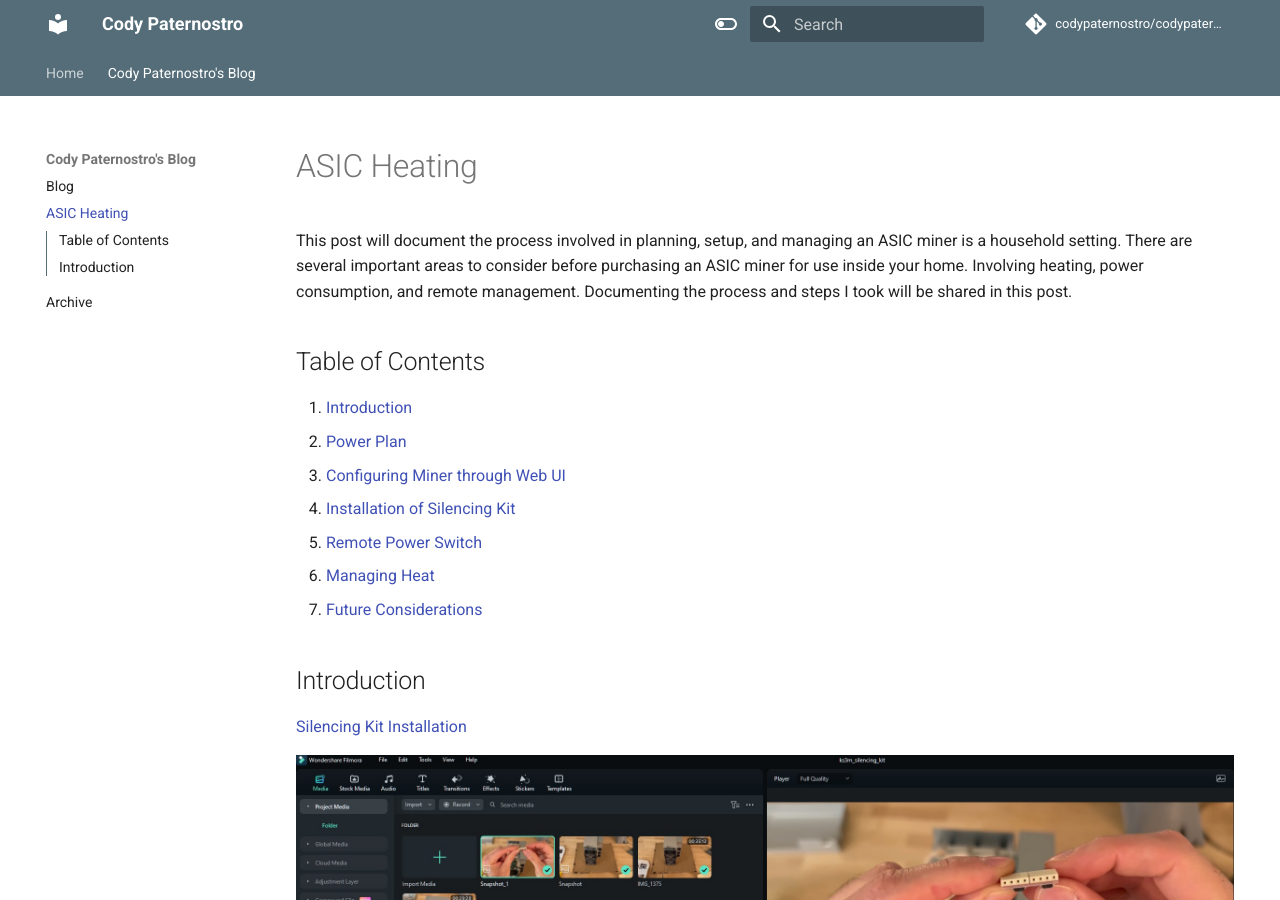
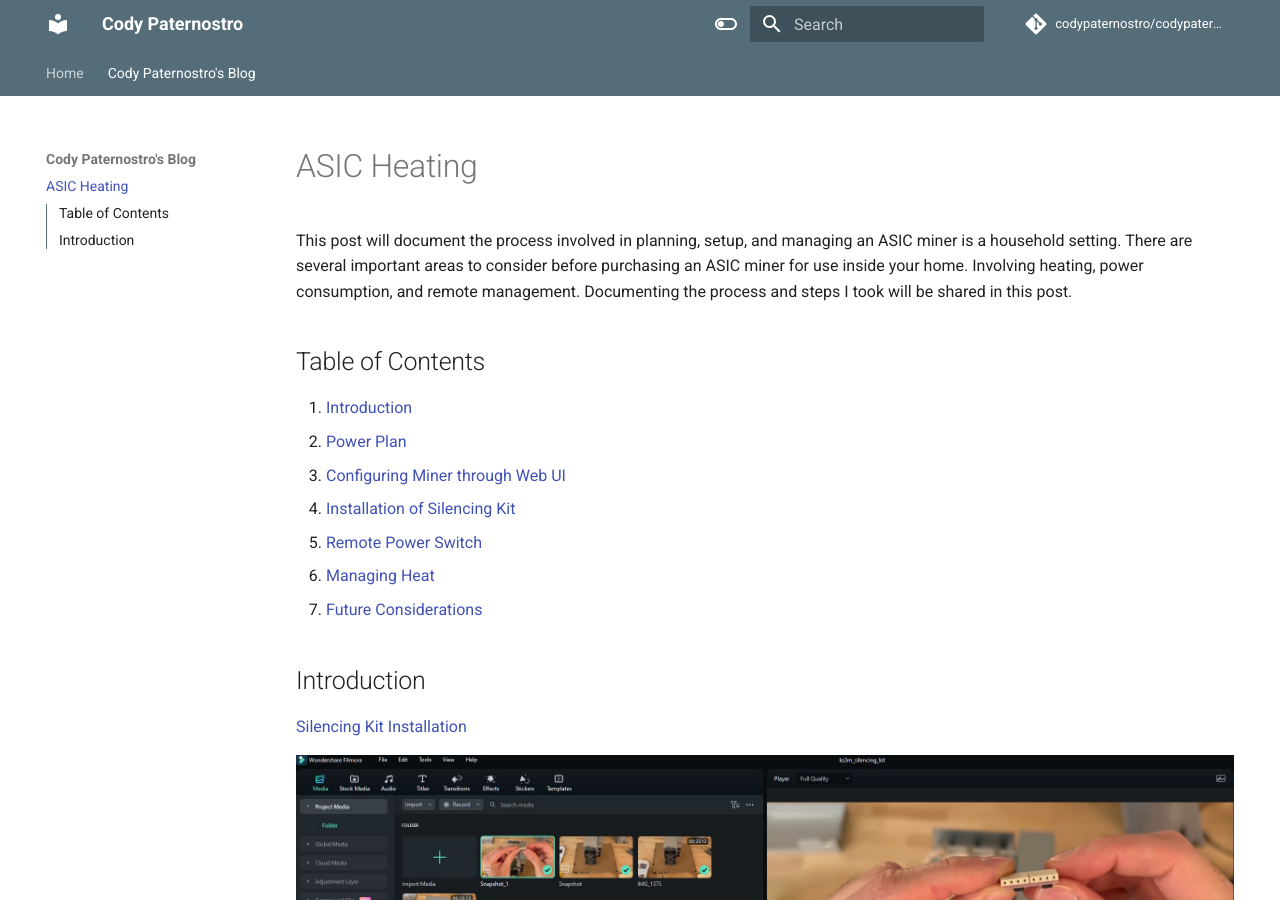
Before and after one commit to codypaternostro/codypaternostro.github.io, an MkDocs documentation site: the page built from docs/blog/ASIC Heating.md, in a window 1280 px wide and 900 px high. Built offline with MkDocs 1.6.1 and Material for MkDocs 9.7.7, drawn with Linux system fonts in a browser that asks for light colours; comment, search, counter and statistics services are not loaded.

Commit message:
Update mkdocs.yml

```diff
--- a/mkdocs.yml
+++ b/mkdocs.yml
@@ -11,7 +11,7 @@
 nav:
   - Home: index.md
   - Cody Paternostro's Blog:
-    - Blog Home: blog/index.md
+#    - Blog Home: blog/index.md
     - ASIC Heating: blog/ASIC Heating.md
 
 theme:
```
